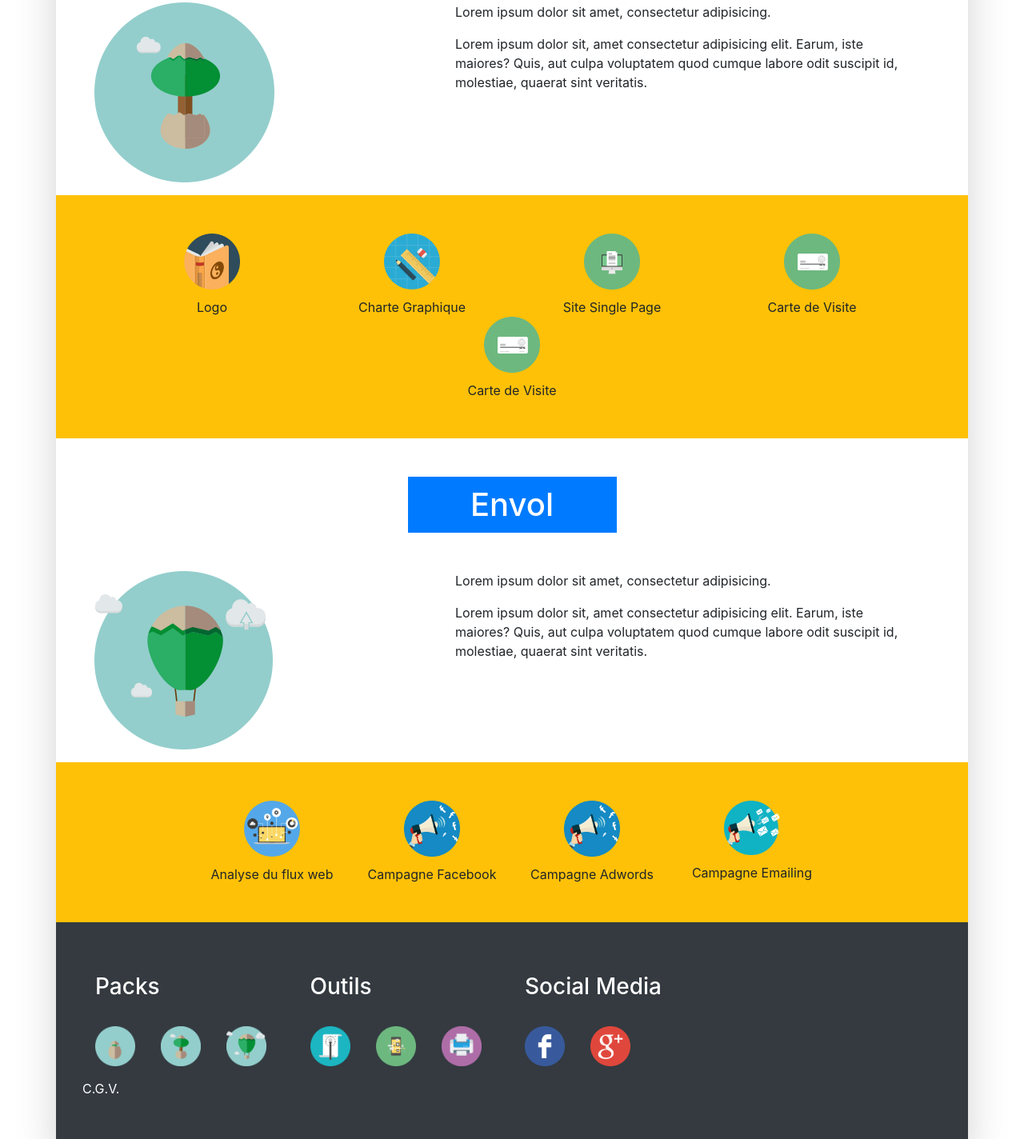
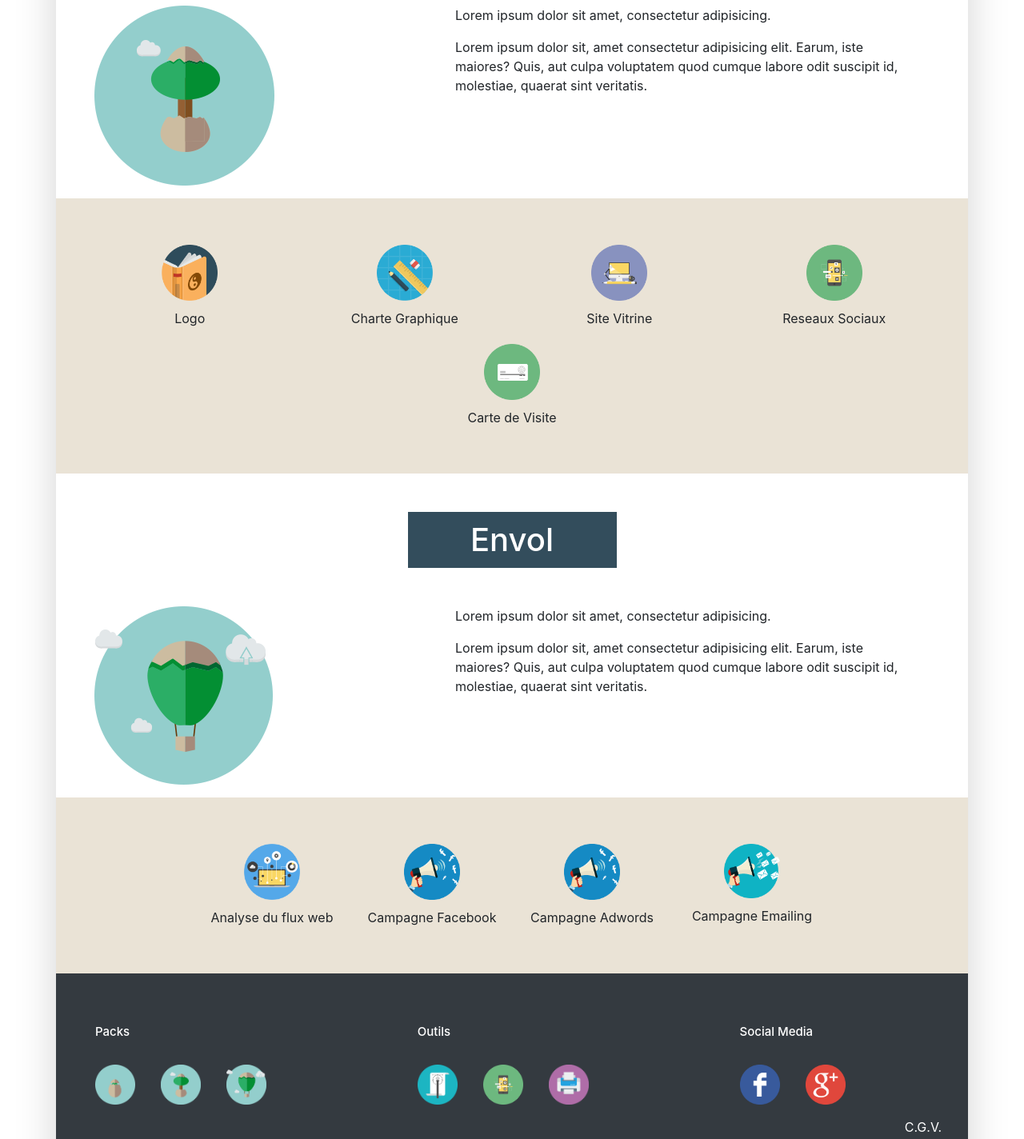
Before and after one commit to WilliamHashimoto/2_youcommunik_Bootstrap, a plain HTML site: page index.html in a window 1280 px wide. Shown: the part 1118-2542 px from the top of the page at 80% size. Drawn offline with nearby package versions, Linux system fonts and the light colour scheme.

Commit message:
3_midQueries

```diff
--- a/index.html
+++ b/index.html
@@ -13,11 +13,11 @@
 
     <section class="mainSection container w-md-75 p-0 shadow-lg">
         <!-- Navbar -->
-        <nav class="navbar navbar-expand-xl navbar-dark bg-dark justify-content-between navFont">
+        <nav class="navbar navbar-expand-lg navbar-dark bg-secondary justify-content-between navFont">
             <div class="navLogo">
                 <a class="navbar-brand" href="#">
                     <img src="./public/img/logo-horizontal-fond-noir-couleur.png" width="200px"
-                        class="d-inline-block align-top" alt="">
+                        class="d-none d-sm-block align-top" alt="">
                 </a>
             </div>
 
@@ -32,42 +32,42 @@
                     <div class="navbar-nav">
                         <a class="py-0 nav-link text-white d-flex flex-column" href="#">
                             <div class="navLogo">
-                                <img src="./public/img/home-icon.png" alt="">
+                                <img class="d-none d-lg-block" src="./public/img/home-icon.png" alt="">
                             </div>
-                            <p class="text-center mt-3">HOME</p>
+                            <p class="text-center mt-3 mb-0">HOME</p>
                         </a>
                         <a class="py-0 nav-link text-white d-flex flex-column" href="#">
                             <div class="navLogo">
-                                <img src="./public/img/packages-icon.png" alt="">
+                                <img class="d-none d-lg-block" src="./public/img/packages-icon.png" alt="">
                             </div>
-                            <p class="text-center mt-3">PACKAGES</p>
+                            <p class="text-center mt-3 mb-0">PACKAGES</p>
 
                         </a>
                         <a class="py-0 nav-link text-white d-flex flex-column" href="#">
                             <div class="navLogo">
-                                <img src="./public/img/outils-icon.png" alt="">
+                                <img class="d-none d-lg-block" src="./public/img/outils-icon.png" alt="">
                             </div>
-                            <p class="text-center mt-3">OUTILS</p>
+                            <p class="text-center mt-3 mb-0">OUTILS</p>
                         </a>
                         <a class="py-0 nav-link text-white d-flex flex-column" href="#" tabindex="-1"
                             aria-disabled="true">
                             <div class="navLogo">
-                                <img src="./public/img/projets-icon.png" alt="">
+                                <img class="d-none d-lg-block" src="./public/img/projets-icon.png" alt="">
                             </div>
-                            <p class="text-center mt-3">PROJETS</p>
+                            <p class="text-center mt-3 mb-0">PROJETS</p>
                         </a>
                         <a class="py-0 nav-link text-white d-flex flex-column" href="#">
                             <div class="navLogo">
-                                <img src="./public/img/temoignages-icon.png" alt="">
+                                <img class="d-none d-lg-block" src="./public/img/temoignages-icon.png" alt="">
                             </div>
-                            <p class="text-center mt-3">TEMOIGNAGES</p>
+                            <p class="text-center mt-3 mb-0">TEMOIGNAGES</p>
 
                         </a>
                         <a class="py-0 nav-link text-white d-flex flex-column" href="#" tabindex="-1"
                             aria-disabled="true">
                             <div class="navLogo">
-                                <img src="./public/img/contact-icon.png" alt="">
-                                <p class="text-center mt-3">CONTACT</p>
+                                <img class="d-none d-lg-block" src="./public/img/contact-icon.png" alt="">
+                                <p class="text-center mt-3 mb-0">CONTACT</p>
                             </div>
 
                         </a>
@@ -118,20 +118,20 @@
 
         <!-- Section Éclosion logo -->
         <div class="container bg-warning p-5 justify-content-center d-flex">
-            <div class="row">
-                <div class="col-3 logoText">
+            <div class="row flex-wrap justify-content-center">
+                <div class="col-lg-3 col-sm-6 logoText">
                     <img class="iconsBody" src="./public/img/Logo-logo.png" alt="">
                     <p>Logo</p>
                 </div>
-                <div class="col-3 logoText">
+                <div class="col-lg-3 col-sm-6 logoText">
                     <img class="iconsBody" src="./public/img/icon-charte-graphic.png" alt="">
                     <p>Charte Graphique</p>
                 </div>
-                <div class="col-3 logoText">
+                <div class="col-lg-3 col-sm-6 logoText">
                     <img class="iconsBody" src="./public/img/site-single-page.png" alt="">
                     <p>Site Single Page</p>
                 </div>
-                <div class="col-3 logoText">
+                <div class="col-lg-3 col-sm-6 logoText">
                     <img class="iconsBody" src="./public/img/carte-visite.png" alt="">
                     <p>Carte de Visite</p>
                 </div>
@@ -159,24 +159,26 @@
         </div>
 
         <!-- Section Évolution logo -->
-        <div class="container bg-warning p-5 justify-content-center d-flex">
-            <div class="row">
-                <div class="col-lg-3 col-md-4 logoText">
+        <div class="container bg-warning p-5">
+            <div class="row flex-wrap justify-content-center">
+                <div class="col-lg-3 col-sm-6 logoText">
                     <img class="iconsBody" src="./public/img/Logo-logo.png" alt="">
                     <p>Logo</p>
                 </div>
-                <div class="col-lg-3 col-md-4 logoText">
+                <div class="col-lg-3 col-sm-6 logoText">
                     <img class="iconsBody" src="./public/img/icon-charte-graphic.png" alt="">
                     <p>Charte Graphique</p>
                 </div>
-                <div class="col-lg-3 col-md-4 logoText">
-                    <img class="iconsBody" src="./public/img/site-single-page.png" alt="">
-                    <p>Site Single Page</p>
+                <div class="col-lg-3 col-sm-6 logoText">
+                    <img class="iconsBody" src="./public/img/site-vitrine.png" alt="">
+                    <p>Site Vitrine</p>
                 </div>
-                <div class="col-lg-3 col-md logoText">
-                    <img class="iconsBody" src="./public/img/carte-visite.png" alt="">
-                    <p>Carte de Visite</p>
+                <div class="col-lg-3 col-sm-6 logoText">
+                    <img class="iconsBody" src="./public/img/reseaux-sociaux.png" alt="">
+                    <p>Reseaux Sociaux</p>
                 </div>
+            </div>
+            <div class="row text-center">
                 <div class="col logoText">
                     <img class="iconsBody" src="./public/img/carte-visite.png" alt="">
                     <p>Carte de Visite</p>
@@ -206,20 +208,20 @@
 
         <!-- Section Envol logo -->
         <div class="container bg-warning p-5 justify-content-center d-flex">
-            <div class="row">
-                <div class="col-3 logoText">
+            <div class="row flex-wrap justify-content-center">
+                <div class="col-lg-3 col-sm-6 logoText">
                     <img class="iconsBody" src="./public/img/icon-analyse-flux-web.png" alt="">
                     <p>Analyse du flux web</p>
                 </div>
-                <div class="col-3 logoText">
+                <div class="col-lg-3 col-sm-6 logoText">
                     <img class="iconsBody" src="./public/img/icon-campagne-facebook.png" alt="">
                     <p>Campagne Facebook</p>
                 </div>
-                <div class="col-3 logoText">
+                <div class="col-lg-3 col-sm-6 logoText">
                     <img class="iconsBody" src="./public/img/icon-campagne-facebook.png" alt="">
                     <p>Campagne Adwords</p>
                 </div>
-                <div class="col-3 logoText">
+                <div class="col-lg-3 col-sm-6 logoText">
                     <img class="iconsBody" src="./public/img/icon-campagne-e-mailing.png" alt="">
                     <p>Campagne Emailing</p>
                 </div>
@@ -228,38 +230,38 @@
 
         <!-- Section Footer -->
         <div class="container bg-dark text-white p-5">
-            <div class="row">
-                <div class="col-md-3 col-sm-12">
+            <div class="row justify-content-between">
+                <div class="col-lg-3 col-md-12">
                     <div class="row">
-                        <h3 class="m-3">Packs</h3>
+                        <h3 class="m-3 fontFoot">Packs</h3>
                     </div>
-                    <div class="row">
+                    <div class="row flex-nowrap">
                         <img class="imgFoot m-3" src="./public/img/icon-eclosion.png" alt="">
                         <img class="imgFoot m-3" src="./public/img/icon-evolution.png" alt="">
                         <img class="imgFoot m-3" src="./public/img/icon-envole.png" alt="">
                     </div>
                 </div>
-                <div class="col-md-3 col-sm-12">
+                <div class="col-lg-3 col-md-12">
                     <div class="row">
-                        <h3 class="m-3">Outils</h3>
+                        <h3 class="m-3 fontFoot">Outils</h3>
                     </div>
-                    <div class="row">
+                    <div class="row flex-nowrap">
                         <img class="imgFoot m-3" src="./public/img/identite-graphique.png" alt="">
                         <img class="imgFoot m-3" src="./public/img/reseaux-sociaux.png" alt="">
                         <img class="imgFoot m-3" src="./public/img/print.png" alt="">
                     </div>
                 </div>
-                <div class="col-md-3 col-sm-12">
+                <div class="col-lg-3 col-md-12">
                     <div class="row">
-                        <h3 class="m-3">Social Media</h3>
+                        <h3 class="m-3 fontFoot">Social Media</h3>
                     </div>
-                    <div class="row">
+                    <div class="row flex-nowrap">
                         <img class="imgFoot m-3" src="./public/img/social-f.png" alt="">
                         <img class="imgFoot m-3" src="./public/img/google-plus.png" alt="">
                     </div>
                 </div>
             </div>
-            <div class="row">
+            <div class="row justify-content-end">
                 <p>C.G.V.</p>
             </div>
         </div>
--- a/src/sass/_font.sass
+++ b/src/sass/_font.sass
@@ -1,3 +1,3 @@
-@import url('https://fonts.googleapis.com/css2?family=Source+Sans+Pro:wght@200;300;400;600&display=swap')
+@import url('https://fonts.googleapis.com/css2?family=Ubuntu:wght@300;400;500&display=swap')
 body
-    font-family: 'Source Sans Pro', sans-serif
+    font-family: 'Ubuntu', sans-serif
--- a/src/sass/_variable.sass
+++ b/src/sass/_variable.sass
@@ -0,0 +1,3 @@
+$secondary: #000
+$primary: #334d5c
+$warning: #eae3d6
--- a/src/sass/module/_navbar.sass
+++ b/src/sass/module/_navbar.sass
@@ -27,6 +27,7 @@
     align-items: center
     width: 200px
     text-align: center
+    margin: 10px 0
     p
         margin: 0
         margin-top: 10px
@@ -35,3 +36,7 @@
 
 .imgFoot
     width: 50px
+
+.fontFoot
+    font-weight: 500
+    font-size: 15px
```
Also changed, not shown: public/css/app.css, 1 other file.
